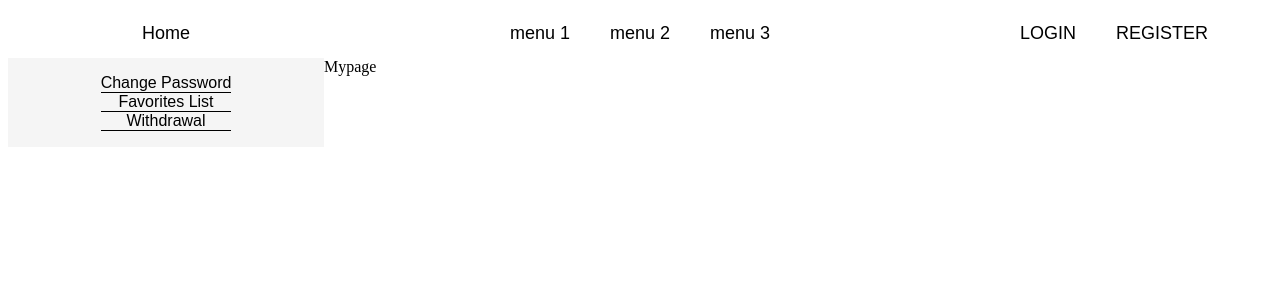
After one commit to knsnyo/capstone-design, a PHP site: page /pages/mypage/Mypage.php in a window 1280 px wide. The commit adds this page. Shown: the top 300 px of the page. Run offline with PHP 8.4, Linux system fonts and the light colour scheme.

Commit message:
withdrawal

```diff
--- a/api/router/auth/login.php
+++ b/api/router/auth/login.php
@@ -1,4 +1,6 @@
 <?php
+# 로그인 처리
+
 session_start();
 include("../../db.php");
 
--- a/api/router/auth/logout.php
+++ b/api/router/auth/logout.php
@@ -1,4 +1,6 @@
 <?php
+# 로그아웃 처리
+
 session_start();
 session_unset();
 session_destroy();
--- a/api/router/auth/register.php
+++ b/api/router/auth/register.php
@@ -1,4 +1,6 @@
 <?php
+# 회원가입 처리
+
 include("../../db.php");
 
 if(isset($_POST["id"]) && isset($_POST["password"])){
--- /dev/null
+++ b/api/router/user/changepassword.php
@@ -0,0 +1,5 @@
+<?php
+# 비밀번호 변경 처리
+session_start();
+
+?>
--- a/client/component/navbar/Navbar.php
+++ b/client/component/navbar/Navbar.php
@@ -12,7 +12,7 @@ if(isset($_SESSION["mb_id"])){
 <html>
 
 <head>
-  <link rel="stylesheet" href="navbar.css">
+  <link rel="stylesheet" href="./navbar.css">
 </head>
 
 <body>
@@ -66,7 +66,7 @@ if(isset($_SESSION["mb_id"])){
       ?>
       <ul class="navbarList">
         <li class="navbarListItem">
-          <a class="link" href="../../pages/home/Home.php">
+          <a class="link" href="../../pages/mypage/Mypage.php">
             <?php echo "$user" ?>
           </a>
         </li>
--- /dev/null
+++ b/client/component/sidebar/Siderbar.php
@@ -0,0 +1,26 @@
+<!DOCTYPE html>
+<html>
+
+<head>
+	<link rel="stylesheet" href="./sidebar.css" />
+</head>
+
+<body>
+	<div class="sidebar">
+		<div class="sidebarItem">
+			<ul class="sidebarList">
+				<li class="sidebarListItem">
+					<a class="link">Change Password</a>
+				</li>
+				<li class="sidebarListItem">
+					<a class="link">Favorites List</a>
+				</li>
+				<li class="sidebarListItem">
+					<a class="link" href="../../../api/router/user/withdrawal.php">Withdrawal</a>
+				</li>
+			</ul>
+		</div>
+	</div>
+</body>
+
+</html>
--- /dev/null
+++ b/client/component/sidebar/sidebar.css
@@ -0,0 +1,26 @@
+.sidebar{
+	width: 100%;
+	background-color: whitesmoke;
+	position: sticky;
+	display: flex;
+	justify-content: center;
+	align-items: center;
+	font-family: sans-serif;
+	z-index: 999;
+}
+
+.sidebarList{
+	margin: 10;
+	padding: 0;
+	list-style: none;
+}
+
+.sidebarListItem{
+	border-bottom: 1px solid black;
+	text-align: center;
+}
+
+.link{
+	text-decoration: none;
+	color: inherit;
+}
--- a/client/pages/login/Login.php
+++ b/client/pages/login/Login.php
@@ -7,7 +7,9 @@
 </head>
 
 <body>
-	<?php require "../../component/navbar/Navbar.php"?>
+  <header>
+    <?php require "../../component/navbar/Navbar.php"?>
+  </header>
   <div class="login">
     <span class="loginTitle">Login</span>
     <form class="loginForm" action="../../../api/router/auth/login.php" method="POST">
--- a/client/pages/login/login.css
+++ b/client/pages/login/login.css
@@ -29,7 +29,7 @@
 .loginButton{
 	margin-top: 20px;
 	cursor: pointer;
-	background-color: green;
+	background-color: blue;
 	border: none;
 	color: white;
 	border-radius: 10px;
--- /dev/null
+++ b/client/pages/mypage/Mypage.php
@@ -0,0 +1,22 @@
+<!DOCTYPE html>
+<html>
+
+<head>
+	<link rel="stylesheet" href="./mypage.css?after1" />
+	<link rel="stylesheet" href="../../component/navbar/navbar.css?after" />
+	<link rel="stylesheet" href="../../component/sidebar/sidebar.css?after" />
+</head>
+
+<body>
+	<header>
+		<?php require "../../component/navbar/Navbar.php" ?>
+	</header>
+	<div class="mypage">
+		<div class="sidebarDiv">
+			<?php require "../../component/sidebar/Siderbar.php"?>
+		</div>
+		<div class="mypageDiv">Mypage</div>
+	</div>
+</body>
+
+</html>
--- /dev/null
+++ b/client/pages/mypage/mypage.css
@@ -0,0 +1,12 @@
+.mypage{
+	display: flex;
+	margin: 0;
+}
+
+.sidebarDiv{
+	flex: 3;
+}
+
+.mypageDiv{
+	flex: 9;
+}
--- a/client/pages/register/Register.php
+++ b/client/pages/register/Register.php
@@ -7,7 +7,9 @@
 </head>
 
 <body>
-	<?php require "../../component/navbar/Navbar.php"?>
+  <header>
+    <?php require "../../component/navbar/Navbar.php"?>
+  </header>
   <div class="register">
     <span class="registerTitle">Register</span>
     <form class="registerForm" action="../../../api/router/auth/register.php" method="POST">
--- a/client/pages/register/register.css
+++ b/client/pages/register/register.css
@@ -29,7 +29,7 @@
 .registerButton{
 	margin-top: 20px;
 	cursor: pointer;
-	background-color: green;
+	background-color: blue;
 	border: none;
 	color: white;
 	border-radius: 10px;
```
Also changed, not shown: api/router/user/withdrawal.php (added, +23 -0 lines).
